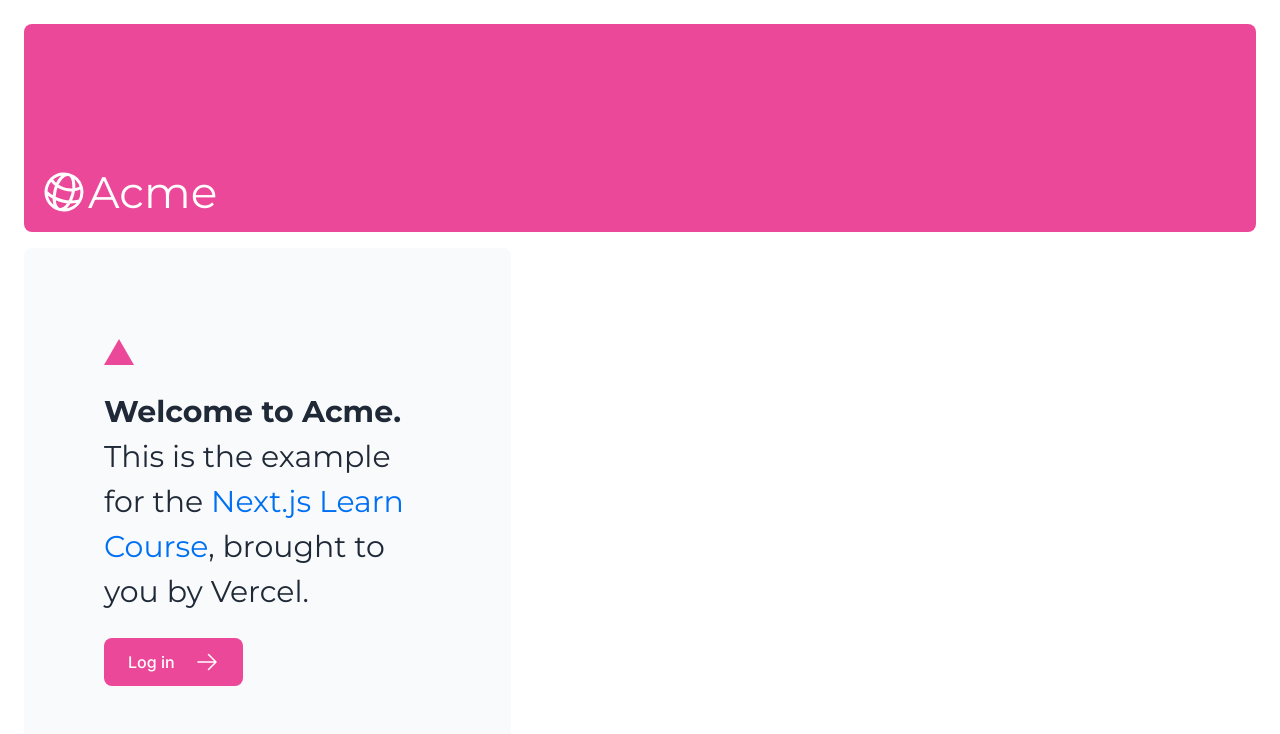
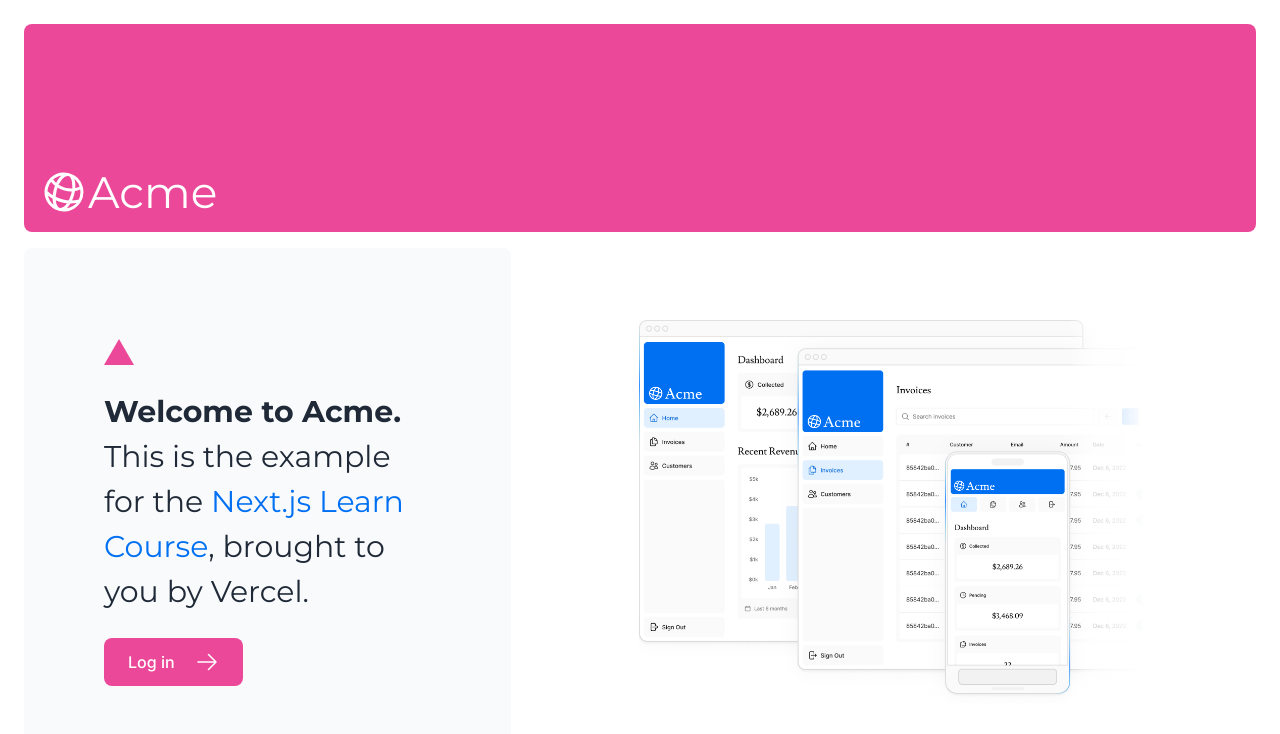
Before and after one commit to NathalieCristina/nextjs-dash, a Next.js app: page / in a window 1280 px wide. Shown: the top 734 px of the page. Built offline with nearby package versions, Linux system fonts and the light colour scheme.

Commit message:
cap 3 - imagenes

```diff
--- a/app/page.tsx
+++ b/app/page.tsx
@@ -3,6 +3,8 @@
 import { Montserrat } from "next/font/google";
 import Link from "next/link";
 import { montserrat } from '@/app/ui/fonts';
+import Image from 'next/image';
+
 
 export default function Page() {
   return (
@@ -29,6 +31,20 @@
         </div>
         <div className="flex items-center justify-center p-6 md:w-3/5 md:px-28 md:py-12">
           {/* Add Hero Images Here */}
+          <Image
+        src="/hero-desktop.png"
+        width={1000}
+        height={760}
+        className="hidden md:block"
+        alt="Screenshots of the dashboard project showing desktop version"
+      />
+      <Image
+        src="/hero-mobile.png"
+        width={560}
+        height={620}
+        className="block md:hidden"
+        alt="Screenshots of the dashboard project showing desktop version"
+      />
         </div>
       </div>
     </main>
```
